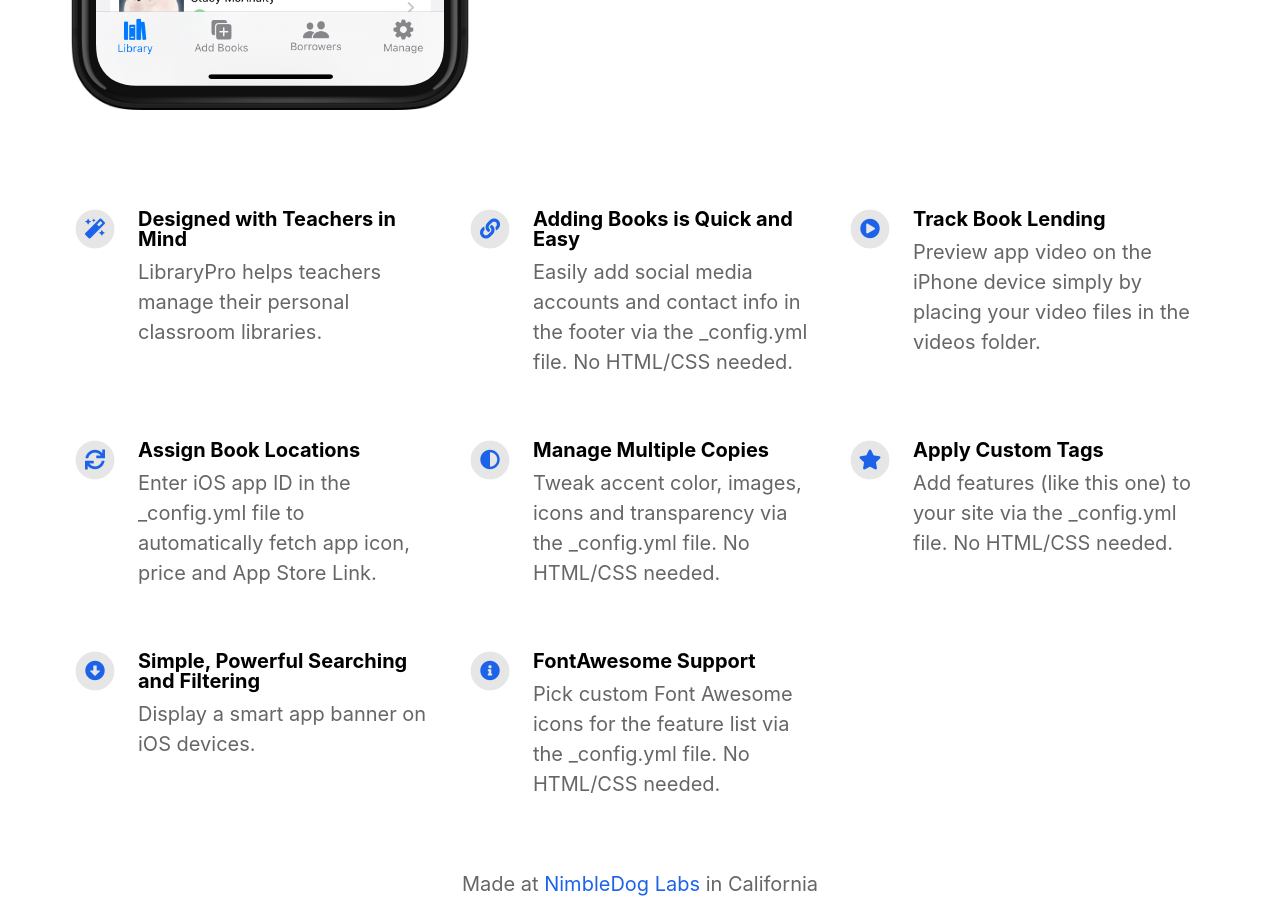
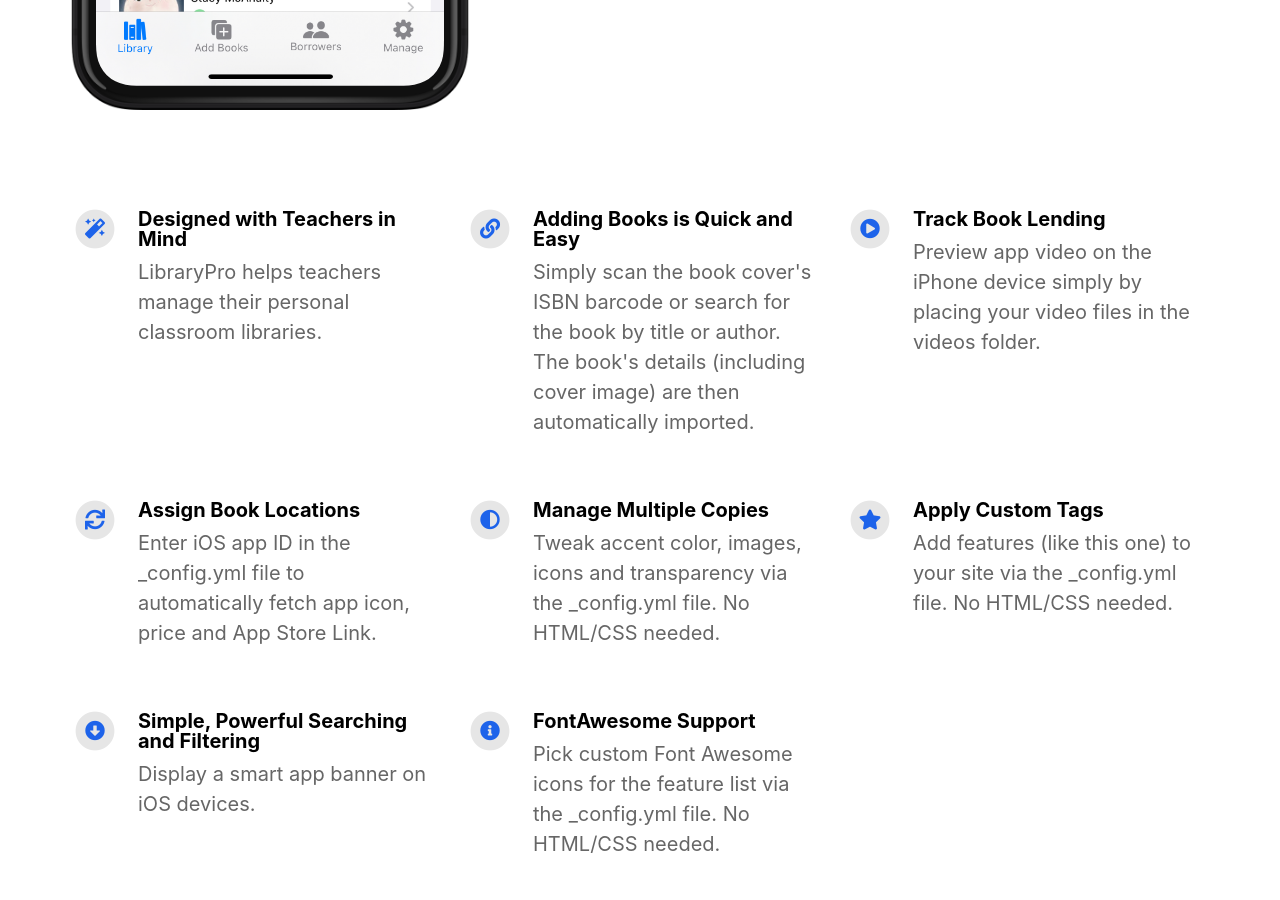
Before and after one commit to nimbledog/librarypro-site, a Jekyll site: the page built from index.html, in a window 1280 px wide and 900 px high, scrolled down 875 px. Built offline with Jekyll 4.4.1, drawn with Linux system fonts in a browser that asks for light colours; nearby versions of some CDN libraries.

Commit message:
Update _config.yml

```diff
--- a/_config.yml
+++ b/_config.yml
@@ -36,7 +36,7 @@ features:
     fontawesome_icon_name: magic
 
   - title: Adding Books is Quick and Easy
-    description: Easily add social media accounts and contact info in the footer via the _config.yml file. No HTML/CSS needed.
+    description: Simply scan the book cover's ISBN barcode or search for the book by title or author.  The book's details (including cover image) are then automatically imported.
     fontawesome_icon_name: link
 
   - title: Track Book Lending
```
